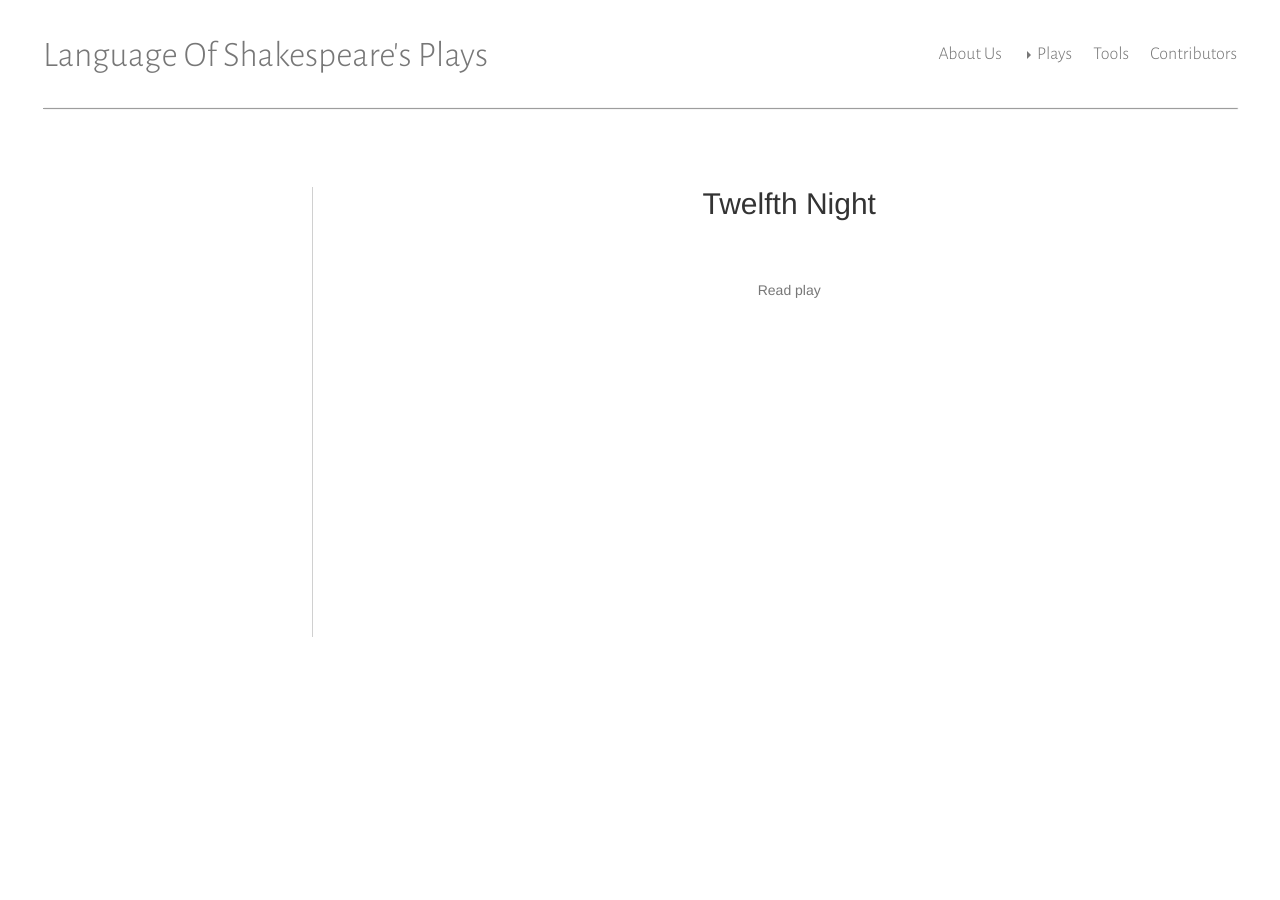
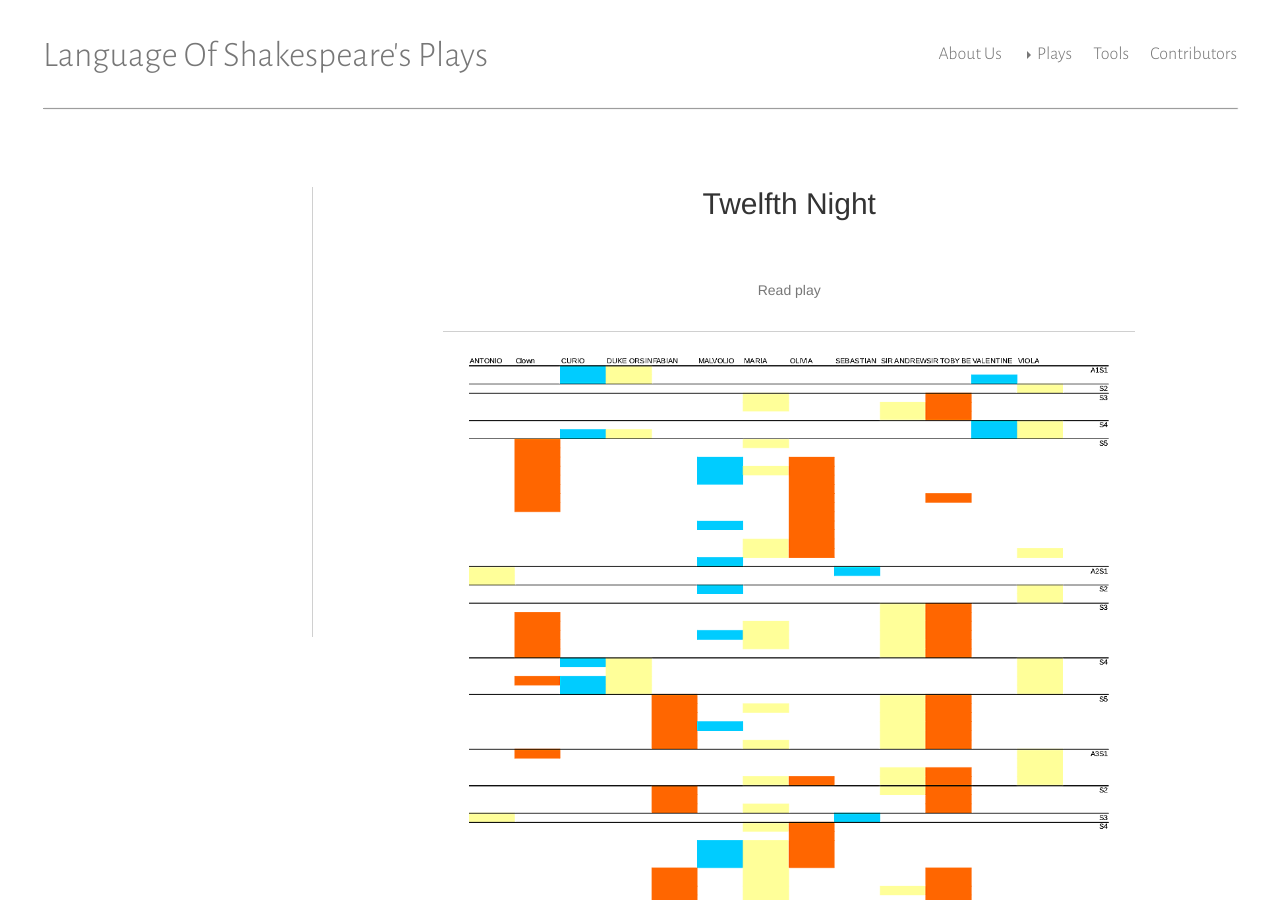
Before and after one commit to iahmed0/SU-LOSP.github.io, a Jekyll site: the page built from _analyses/twelfth_night/index.md, in a window 1280 px wide and 900 px high. Built offline with Jekyll 4.4.1, drawn with Linux system fonts in a browser that asks for light colours.

Commit message:
Add interactions chart to Twelfth Night

```diff
--- a/_analyses/twelfth_night/index.md
+++ b/_analyses/twelfth_night/index.md
@@ -3,3 +3,8 @@ title: Twelfth Night
 permalink: /analyses/twelfth_night/
 read_play: http://shakespeare.mit.edu/twelfth_night/full.html
 ---
+
+
+<figure>
+    <img alt="Character interactions" src="interactions.png" />
+</figure>
```
